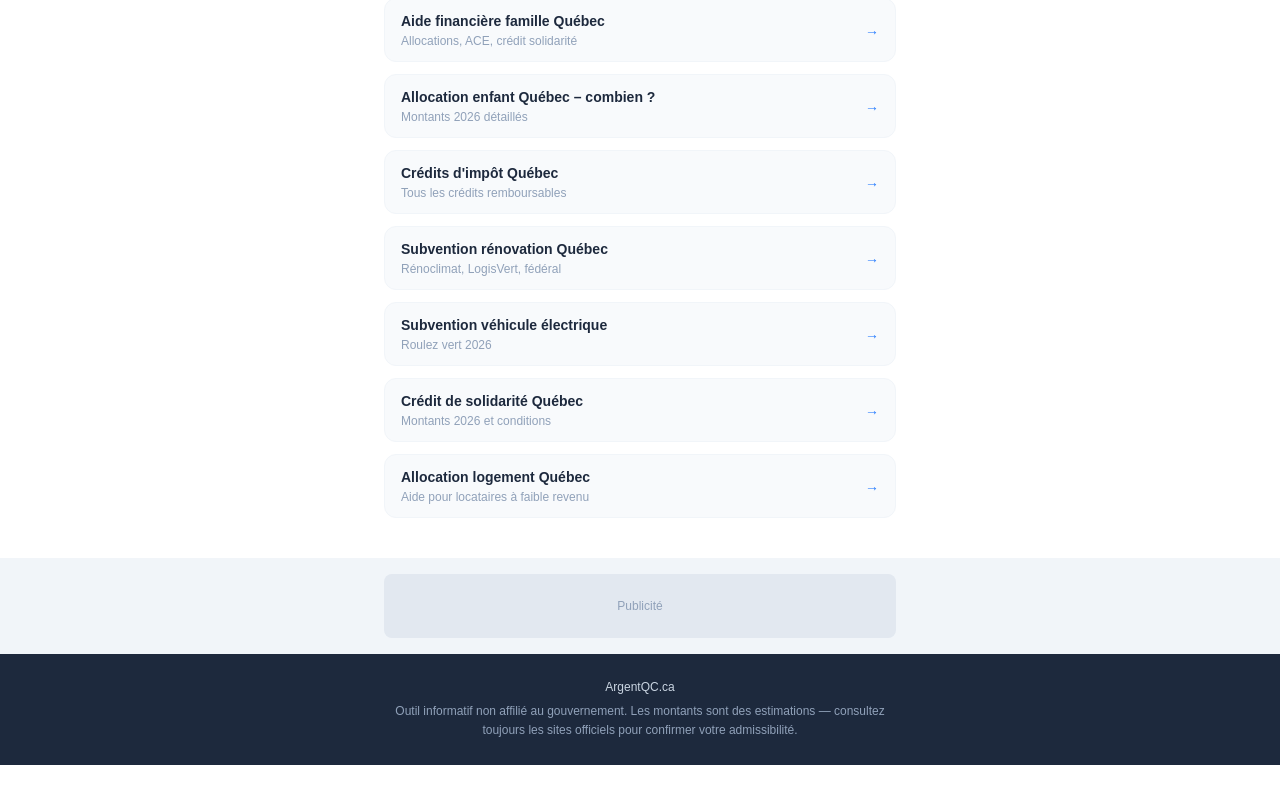
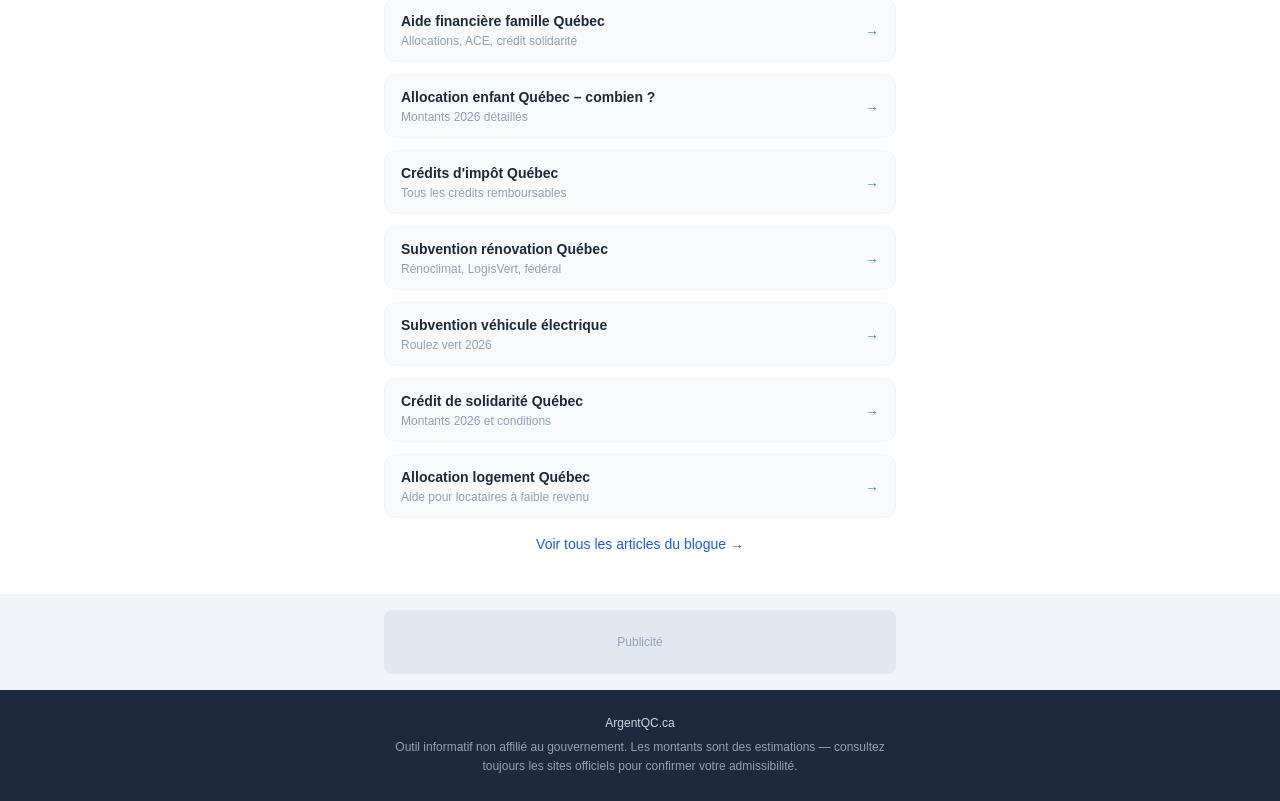
Before and after one commit to Simultima-qc/argentqc, a Next.js app: page / in a window 1280 px wide. Shown: the part 2096-2897 px from the top of the page. Before the commit the page ends 2861 px from the top, so only its background shows below. Built offline with nearby package versions, Linux system fonts and the light colour scheme.

Commit message:
Ajouter lien vers blogue et corriger doublon dans guides par situation
Co-Authored-By: Claude Sonnet 4.6 <noreply@anthropic.com>

```diff
--- a/src/app/page.tsx
+++ b/src/app/page.tsx
@@ -204,6 +204,12 @@ export default function Home() {
               </Link>
             ))}
           </div>
+          <Link
+            href="/blog"
+            className="block text-center text-blue-600 text-sm font-medium mt-4 hover:underline"
+          >
+            Voir tous les articles du blogue →
+          </Link>
         </div>
       </section>
 
```
